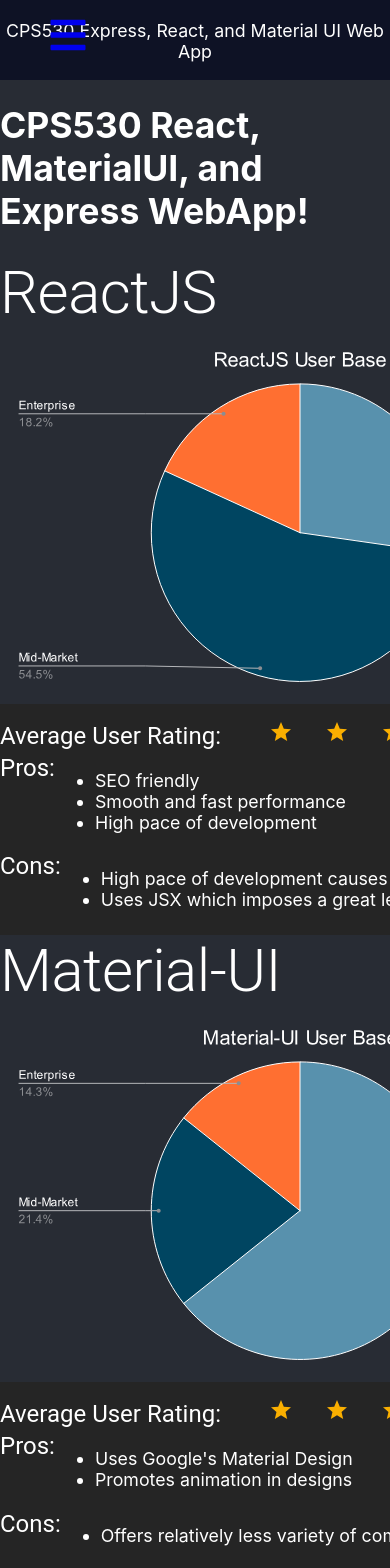
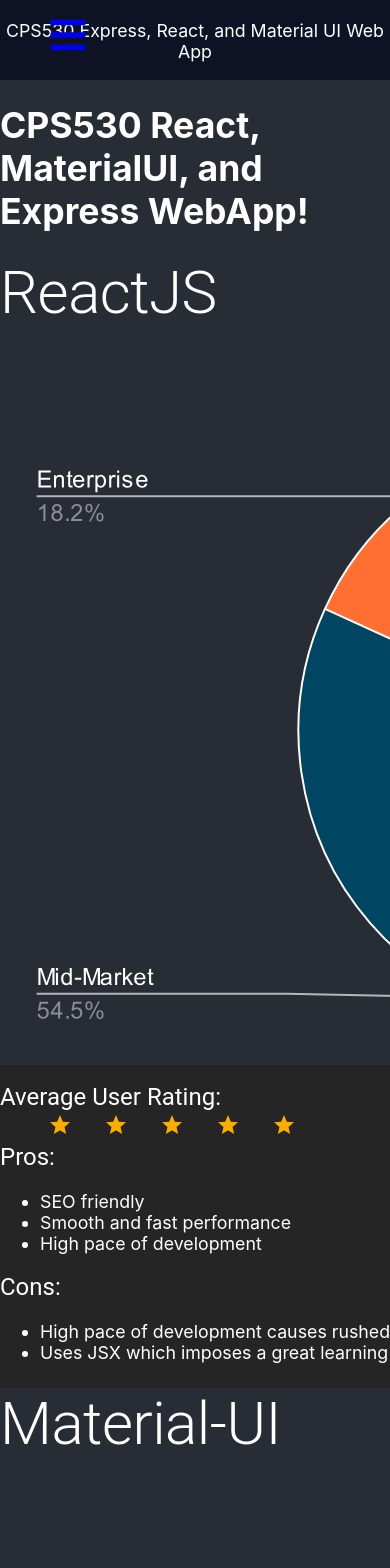
Before and after one commit to HazafaTan/cps530webapp, a React (Create React App) app in the folder client/: page / in a window 390 px wide. Shown: the top 1568 px of the page. Built offline with nearby package versions, Linux system fonts and the light colour scheme.

Commit message:
responsive

```diff
--- a/client/src/components/Navbar.css
+++ b/client/src/components/Navbar.css
@@ -4,7 +4,6 @@
     display: flex;
     justify-content: flex-start;
     align-items: center;
-
   }
 
   .menu-bars {
@@ -25,7 +24,13 @@
     left: -100%;
     transition: 550ms;
     z-index: 2;
+    overflow: scroll;
+    -ms-overflow-style: none;  /* IE and Edge */
+    scrollbar-width: none;
+  }
 
+  .nav-menu::-webkit-scrollbar {
+    display: none;
   }
 
   .nav-menu.on {
--- a/client/src/pages/Page1.js
+++ b/client/src/pages/Page1.js
@@ -31,31 +31,31 @@ function Section({title, image, rating, pros, cons}) {
       <Typography variant="h2" color="white">{title}</Typography>
       <Box sx={{flexGrow:0.5}}>
         <Grid container spacing={2} style={{minWidth:"1200px"}}>
-          <Grid item sm={6}>
+          <Grid item md={6} xs = {12}>
             <img src={image} className="React-graph" alt={`${title} graph`} style={{width:"100%",height:"auto",minWidth:"200px"}}/>
           </Grid>
-          <Grid item sm={6} className="textbox">
+          <Grid item md={6} xs = {12} className="textbox">
             <Grid container>
-              <Grid item sm={4}>
+              <Grid item md={4} xs = {12}>
                 <Typography variant="h5">Average User Rating:</Typography>
               </Grid>
-              <Grid item sm={8}>
+              <Grid item md={8} xs = {12}>
                 <Rating defaultValue={rating} readOnly size="medium"/>
               </Grid>
             </Grid>
             <Grid container>
-              <Grid item sm={4}>
+              <Grid item md={4} xs = {12}>
                 <Typography variant="h5">Pros:</Typography>
               </Grid>
-              <Grid item sm={8}>
+              <Grid item md={8} xs = {12}>
                 {arrayToUl(pros)}
               </Grid>
             </Grid>
             <Grid container>
-              <Grid item sm={4}>
+              <Grid item md={4} xs = {12}>
                 <Typography variant="h5">Cons:</Typography>
               </Grid>
-              <Grid item sm={8}>
+              <Grid item md={8} xs = {12}>
                 {arrayToUl(cons)}
               </Grid>
             </Grid>
--- a/client/src/pages/Page2.js
+++ b/client/src/pages/Page2.js
@@ -68,7 +68,7 @@ export default function SimpleZoom() {
             spacing={0}
           >
             {[logo, mui, express].map(l => (
-              <Grid item xs={4}>
+              <Grid item xs={12} md={4}>
                 <img src={l} className="App-logo" alt="logo" style={image}/>
               </Grid>
             ))}
```
